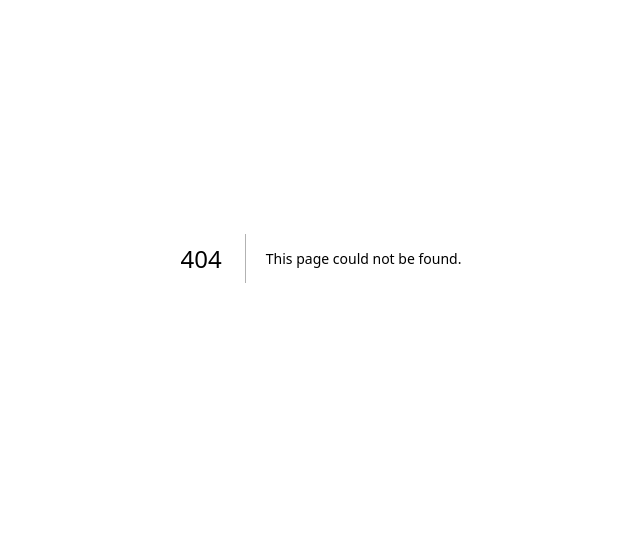
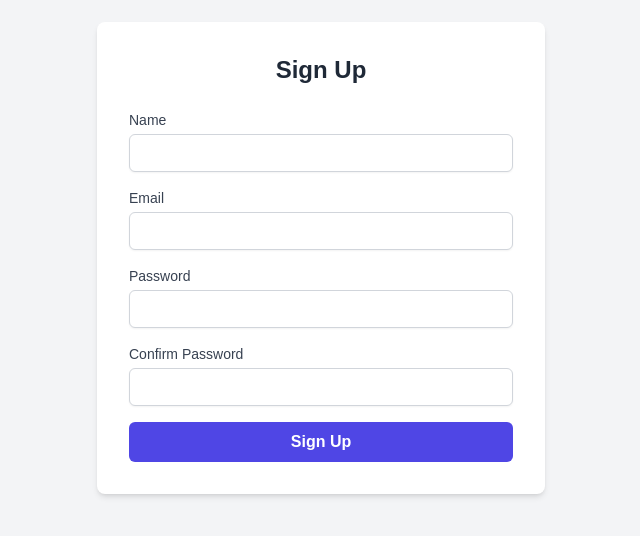
Before and after one commit to Gakeniii/foodcourt-frontend, a Next.js app: page /signup in a window 1280 px wide. Before the commit this address had no page. Shown: the part 142-678 px from the top of the page, without its empty margins (319-959 px from the left). Built offline with nearby package versions, Linux system fonts and the light colour scheme; no server answers.

Commit message:
Implemented nextauth.js

```diff
--- /dev/null
+++ b/db.json
@@ -0,0 +1,10 @@
+{
+    "users":[
+        {
+            "email": "user@gmail.com",
+            "password": "1234",
+            "name": "Gakeni",
+            "id": "1"
+        }
+    ]
+}
--- /dev/null
+++ b/src/app/about/page.js
@@ -0,0 +1,16 @@
+"use client"
+import { useSession } from "next-auth/react"
+
+export default function About(){
+    const {data, status}= useSession();
+    console.log(data?.user.name)
+    return(
+        <>
+        <h1>ABOUT</h1>
+        <h2>Welcome, {data?.user.name}</h2>
+        <h1>user id:{data?.user.id}</h1>
+        <h1>email:{data?.user.email}</h1>
+
+        </>
+    )
+}
--- /dev/null
+++ b/src/app/api/auth/[...nextauth]/route.js
@@ -0,0 +1,35 @@
+import { getuser } from "@/app/lib/utils";
+import NextAuth from "next-auth";
+import CredentialsProvider from "next-auth/providers/credentials";
+
+export const authOptions = {
+  providers: [
+    CredentialsProvider({
+      name: "Credentials",
+      credentials: {
+        username: { label: "Username", type: "text", placeholder: "jsmith" },
+        password: { label: "Password", type: "password" },
+      },
+      async authorize(credentials, req) {
+        // const user = { id: "1", name: "J Smith", email: "jsmith@example.com" };
+        const user = await getuser(credentials.email)
+          console.log(user)
+
+
+    if (user) {
+      if (user[0].password !== credentials.password) {
+        return "Incorrect password"
+      }
+      return user[0];
+    } else {
+      return null;
+    }
+  },
+}),
+  ],
+  secret: process.env.NEXTAUTH_SECRET, // Ensure this is set in .env.local
+};
+
+// Named exports for HTTP methods
+export const POST = NextAuth(authOptions);
+export const GET = NextAuth(authOptions); // Required for session endpoint
--- /dev/null
+++ b/src/app/dashboard/page.js
@@ -0,0 +1,14 @@
+"use client"
+import { useSession } from "next-auth/react"
+
+export default function Dashboard(){
+    const {data, status}= useSession();
+    console.log(data)
+    return(
+        <>
+        <h1>Dashboard</h1>
+        <h1>Welcome, {data?.user.name}</h1>
+
+        </>
+    )
+}
--- a/src/app/layout.js
+++ b/src/app/layout.js
@@ -1,5 +1,8 @@
 import { Geist, Geist_Mono } from "next/font/google";
 import "./globals.css";
+import Providers from "@/providers";
+import { SessionProvider } from "next-auth/react";
+// import { SessionProvider } from "next-auth/react";
 
 const geistSans = Geist({
   variable: "--font-geist-sans",
@@ -22,7 +25,9 @@ export default function RootLayout({ children }) {
       <body
         className={`${geistSans.variable} ${geistMono.variable} antialiased`}
       >
+        <Providers>
         {children}
+        </Providers>
       </body>
     </html>
   );
--- /dev/null
+++ b/src/app/lib/utils.js
@@ -0,0 +1,9 @@
+//Continue to write the login logic
+
+export async function  getuser(email){
+    const user = await fetch(`http://localhost:3001/users?email=${email}`)
+          .then(response => response.json())
+          .then(data => data)
+          .catch(error => console.error('Error:', error));
+          return user
+}
--- /dev/null
+++ b/src/app/login/page.js
@@ -0,0 +1,107 @@
+"use client"
+
+import { useState } from "react";
+import { signIn } from "next-auth/react";
+import { useRouter } from "next/navigation";
+
+const Login = () => {
+  const [formData, setFormData] = useState({
+    email: "",
+    password: "",
+  });
+
+  const [error, setError] = useState("");
+  const router = useRouter()
+
+  const handleChange = (e) => {
+    setFormData({
+      ...formData,
+      [e.target.name]: e.target.value,
+    });
+  };
+
+  const handleSubmit = async(e) => {
+    e.preventDefault();
+
+    // Simulate login validation (you would replace this with an actual API call)
+    // if (formData.email !== "user@example.com" || formData.password !== "password123") {
+    //   setError("Invalid credentials. Please try again.");
+    //   return;
+    // }
+
+    // Handle successful login
+    // console.log("Logged in:", formData);
+    const signInResult = await signIn("credentials", {
+            redirect: false,
+            email: formData.email,
+            password: formData.password,
+        })
+        if (signInResult.error){
+          setError("Unable to login");
+        }
+        else{
+          router.push("/dashboard")
+        }
+
+
+  };
+
+  return (
+    <div className="flex justify-center items-center min-h-screen bg-gray-100">
+      <div className="w-full max-w-md p-8 space-y-6 bg-white shadow-md rounded-lg">
+        <h2 className="text-2xl font-bold text-center text-gray-800">Login</h2>
+
+        {error && <p className="text-red-500 text-sm text-center">{error}</p>}
+
+        <form onSubmit={handleSubmit} className="space-y-4">
+          <div>
+            <label htmlFor="email" className="block text-sm font-medium text-gray-700">
+              Email
+            </label>
+            <input
+              type="email"
+              id="email"
+              name="email"
+              value={formData.email}
+              onChange={handleChange}
+              className="mt-1 block w-full px-3 py-2 border border-gray-300 rounded-md shadow-sm focus:outline-none focus:ring-indigo-500 focus:border-indigo-500 text-gray-800 sm:text-sm"
+              required
+            />
+          </div>
+
+          <div>
+            <label htmlFor="password" className="block text-sm font-medium text-gray-700">
+              Password
+            </label>
+            <input
+              type="password"
+              id="password"
+              name="password"
+              value={formData.password}
+              onChange={handleChange}
+              className="mt-1 block w-full px-3 py-2 border border-gray-300 rounded-md shadow-sm focus:outline-none focus:ring-indigo-500 focus:border-indigo-500 sm:text-sm text-gray-800"
+              required
+            />
+          </div>
+
+          <div>
+            <button
+              type="submit"
+              className="w-full py-2 px-4 bg-indigo-600 text-white font-semibold rounded-md hover:bg-indigo-700 focus:outline-none focus:ring-2 focus:ring-indigo-500"
+            >
+              Login
+            </button>
+          </div>
+
+          <div className="text-sm text-center">
+            <a href="#" className="text-indigo-600 hover:text-indigo-800">
+              Forgot Password?
+            </a>
+          </div>
+        </form>
+      </div>
+    </div>
+  );
+};
+
+export default Login;
--- /dev/null
+++ b/src/app/signup/page.js
@@ -0,0 +1,125 @@
+"use client"
+
+import { useState } from "react";
+import { signIn, useSession } from "next-auth/react"
+
+const Signup = () => {
+
+  const [formData, setFormData] = useState({
+    name: "",
+    email: "",
+    password: "",
+    confirmPassword: "",
+  });
+
+  const [error, setError] = useState("");
+  const { data: session, status } = useSession()
+
+  const handleChange = (e) => {
+    setFormData({
+      ...formData,
+      [e.target.name]: e.target.value,
+    });
+  };
+
+  const handleSubmit = async(e) => {
+    e.preventDefault();
+
+    if (formData.password !== formData.confirmPassword) {
+      setError("Passwords do not match!");
+      return;
+    }
+
+    // Handle form submission (e.g., send data to your API)
+    console.log("Form submitted:", formData);
+    const signInResult = await signIn("credentials", {
+        redirect: false,
+        email,
+        password,
+    })
+    setError("");
+  };
+
+  return (
+    <div className="flex justify-center items-center min-h-screen bg-gray-100">
+      <div className="w-full max-w-md p-8 space-y-6 bg-white shadow-md rounded-lg">
+        <h2 className="text-2xl font-bold text-center text-gray-800">Sign Up</h2>
+
+        {error && <p className="text-red-500 text-sm text-center">{error}</p>}
+
+        <form onSubmit={handleSubmit} className="space-y-4">
+          <div>
+            <label htmlFor="name" className="block text-sm font-medium text-gray-700">
+              Name
+            </label>
+            <input
+              type="text"
+              id="name"
+              name="name"
+              value={formData.name}
+              onChange={handleChange}
+              className="mt-1 block w-full px-3 py-2 border border-gray-300 rounded-md shadow-sm focus:outline-none focus:ring-indigo-500 focus:border-indigo-500 sm:text-sm"
+              required
+            />
+          </div>
+
+          <div>
+            <label htmlFor="email" className="block text-sm font-medium text-gray-700">
+              Email
+            </label>
+            <input
+              type="email"
+              id="email"
+              name="email"
+              value={formData.email}
+              onChange={handleChange}
+              className="mt-1 block w-full px-3 py-2 border border-gray-300 rounded-md shadow-sm focus:outline-none focus:ring-indigo-500 focus:border-indigo-500 sm:text-sm"
+              required
+            />
+          </div>
+
+          <div>
+            <label htmlFor="password" className="block text-sm font-medium text-gray-700">
+              Password
+            </label>
+            <input
+              type="password"
+              id="password"
+              name="password"
+              value={formData.password}
+              onChange={handleChange}
+              className="mt-1 block w-full px-3 py-2 border border-gray-300 rounded-md shadow-sm focus:outline-none focus:ring-indigo-500 focus:border-indigo-500 sm:text-sm"
+              required
+            />
+          </div>
+
+          <div>
+            <label htmlFor="confirmPassword" className="block text-sm font-medium text-gray-700">
+              Confirm Password
+            </label>
+            <input
+              type="password"
+              id="confirmPassword"
+              name="confirmPassword"
+              value={formData.confirmPassword}
+              onChange={handleChange}
+              className="mt-1 block w-full px-3 py-2 border border-gray-300 rounded-md shadow-sm focus:outline-none focus:ring-indigo-500 focus:border-indigo-500 sm:text-sm"
+              required
+            />
+          </div>
+
+          <div>
+            <button
+              type="submit"
+              className="w-full py-2 px-4 bg-indigo-600 text-white font-semibold rounded-md hover:bg-indigo-700 focus:outline-none focus:ring-2 focus:ring-indigo-500"
+            >
+              Sign Up
+            </button>
+          </div>
+        </form>
+      </div>
+    </div>
+  );
+};
+
+export default Signup;
--- /dev/null
+++ b/src/providers.js
@@ -0,0 +1,7 @@
+"use client"
+
+import { SessionProvider } from "next-auth/react"
+
+export default function Providers({ children }){
+    return <SessionProvider>{children}</SessionProvider>
+}
```
Also changed, not shown: package.json (+6 -5 lines), 2 other files (tests, documents, lock files or other folders).
